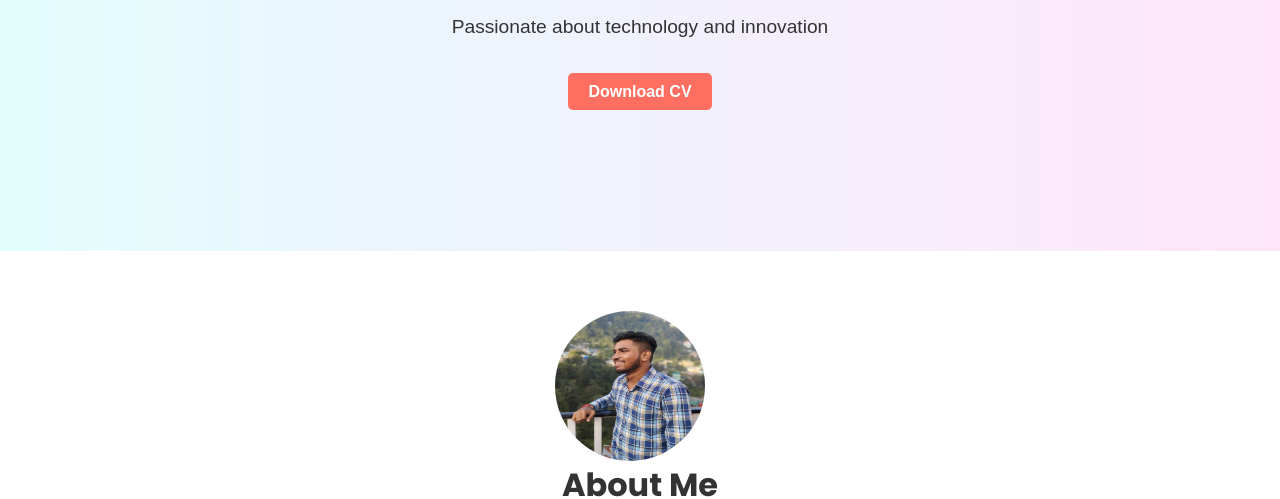
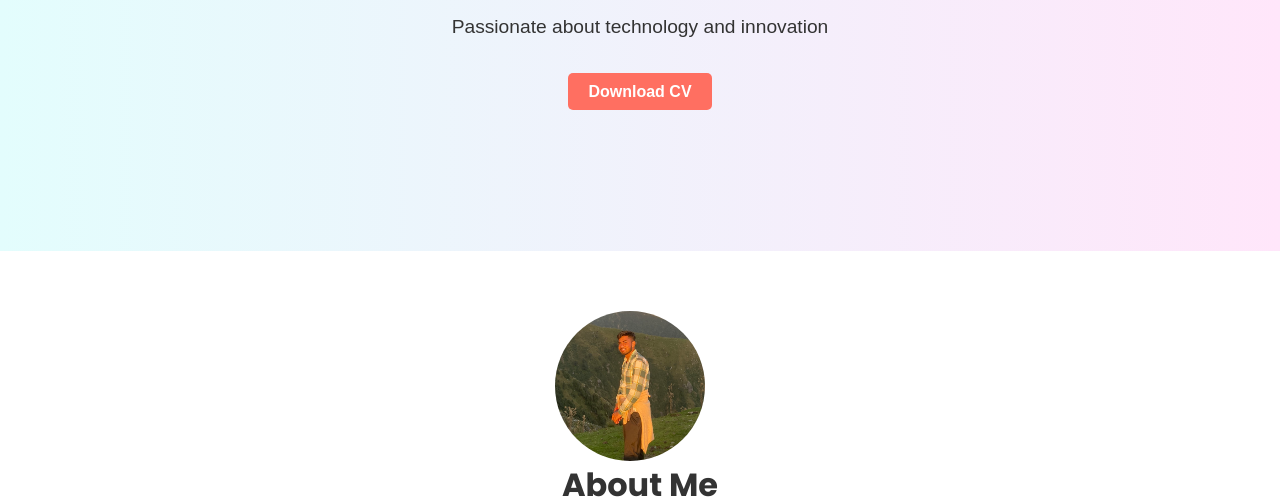
Before and after one commit to manishk1109/personal-portfolio, a plain HTML site: page index.html in a window 1280 px wide. Shown: the part 310-809 px from the top of the page. Drawn offline with nearby package versions, Linux system fonts and the light colour scheme.

Commit message:
Update index.html

```diff
--- a/index.html
+++ b/index.html
@@ -94,7 +94,7 @@
         </section>
 
         <section id="about" class="about">
-            <img src="IMG-20231001-WA0016.jpg" alt="Avatar" class="avatar">
+            <img src="me.jpg" alt="Avatar" class="avatar">
             <div class="about-text">
                 <h2>About Me</h2>
                 <p>Hello! I am Manish Kumar, a 3rd-year Chemical Engineering student at NIT Jalandhar. My passion for technology and innovation drives me to explore the dynamic field of chemical engineering. I have gained hands-on experience through a summer internship at ONGC, where I worked on various projects and developed my technical skills.</p>
```
